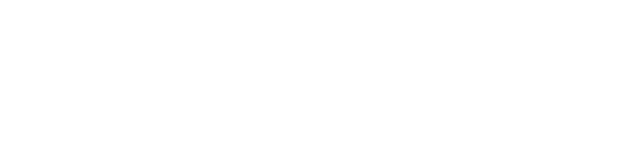
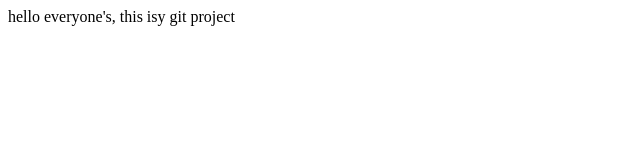
Before and after one commit to StuartWalker-creator/luxury-Homes-Uganda, a plain HTML site: page hello.html in a window 1280 px wide. Shown: the whole page, without its empty margins (0-640 px from the left). Drawn offline with Linux system fonts and the light colour scheme.

Commit message:
update hello.html

```diff
--- a/hello.html
+++ b/hello.html
@@ -8,7 +8,7 @@
 </head>
 
 <body>
-
+  <div> hello everyone's, this isy git project</div>
 </body>
 
 </html>
```
